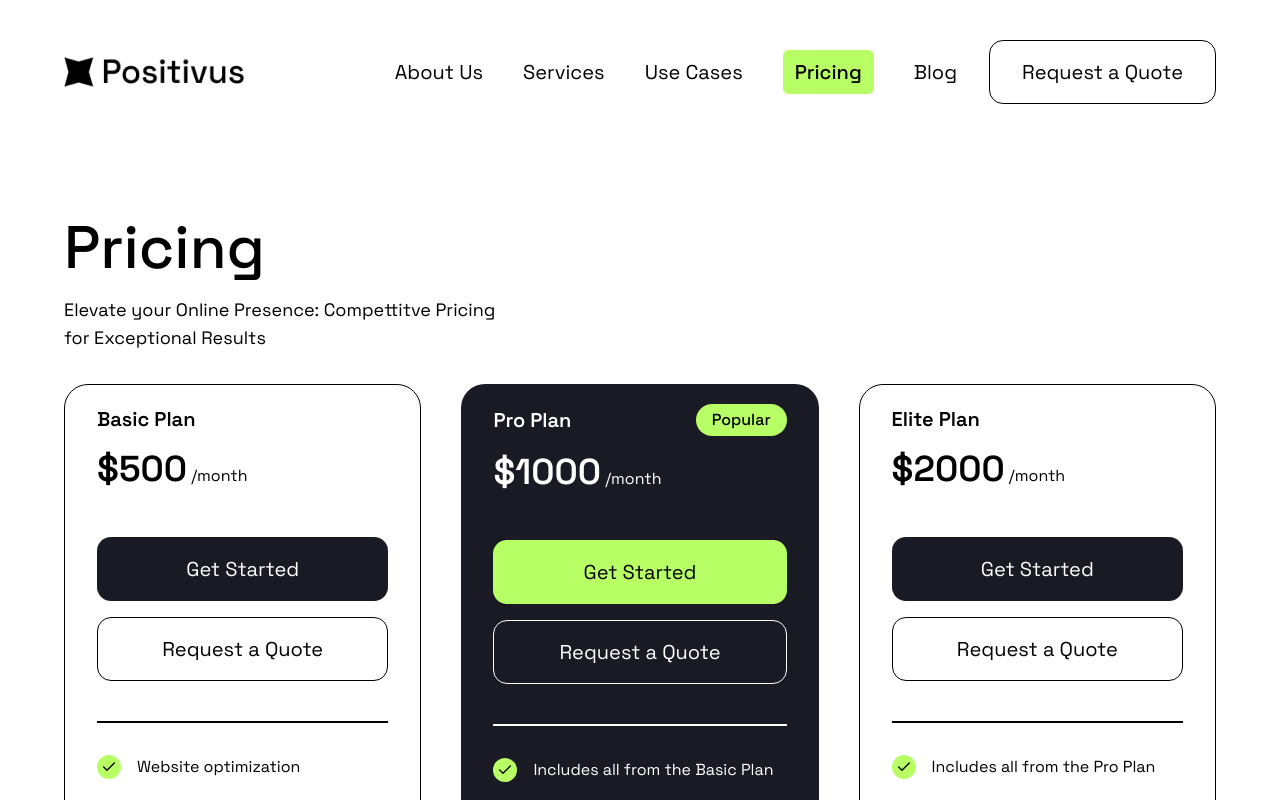
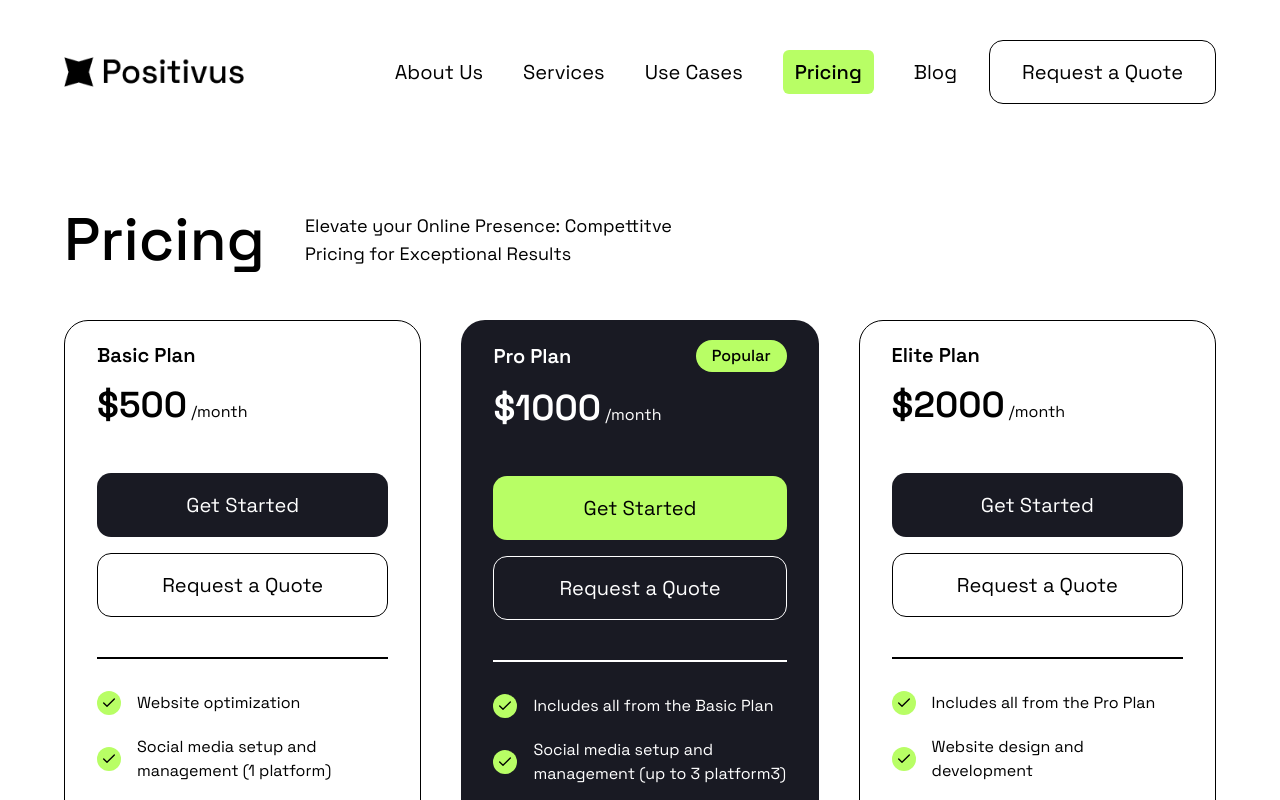
Before and after one commit to hervezossou/positivus-site, a Next.js app: page /pricing in a window 1280 px wide. Shown: the top 800 px of the page. Built offline with nearby package versions, Linux system fonts and the light colour scheme.

Commit message:
fix: added flex-row style for pricing section heading

```diff
--- a/app/components/pricing/sections/PricingSection.tsx
+++ b/app/components/pricing/sections/PricingSection.tsx
@@ -4,8 +4,8 @@ import { pricingCardData } from "../../../lib/data"
 
 export const PricingSection = () => {
     return (
-        <section className="flex flex-col gap-y-8 py-4 lg:py-10">
-            <div className="flex flex-col items-start gap-y-4 max-w-md">
+        <section className="flex flex-col gap-y-8 py-4 lg:py-8 lg:gap-12">
+            <div className="flex flex-col items-start gap-y-4 max-w-2xl lg:flex-row lg:items-center lg:gap-10 lg:max-">
                 <Typography variant="h1">
                     Pricing
                 </Typography>
```
